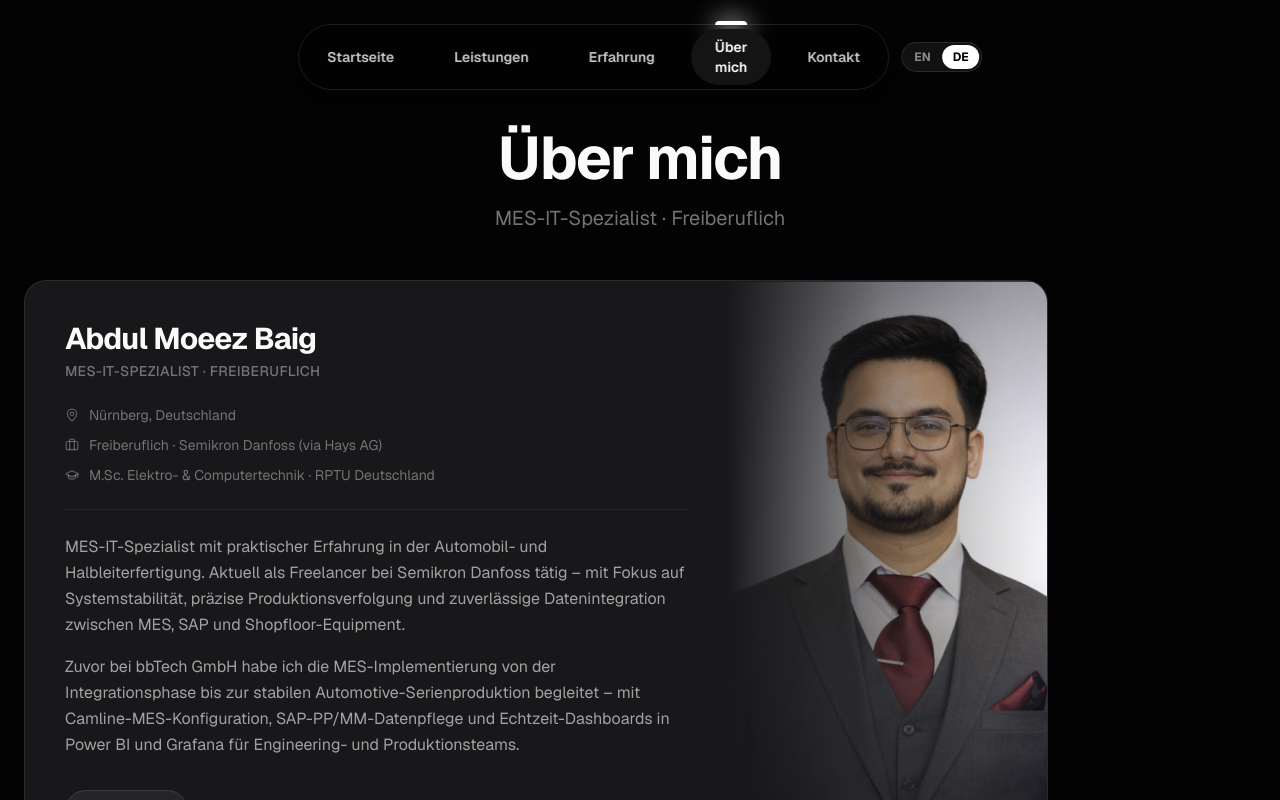
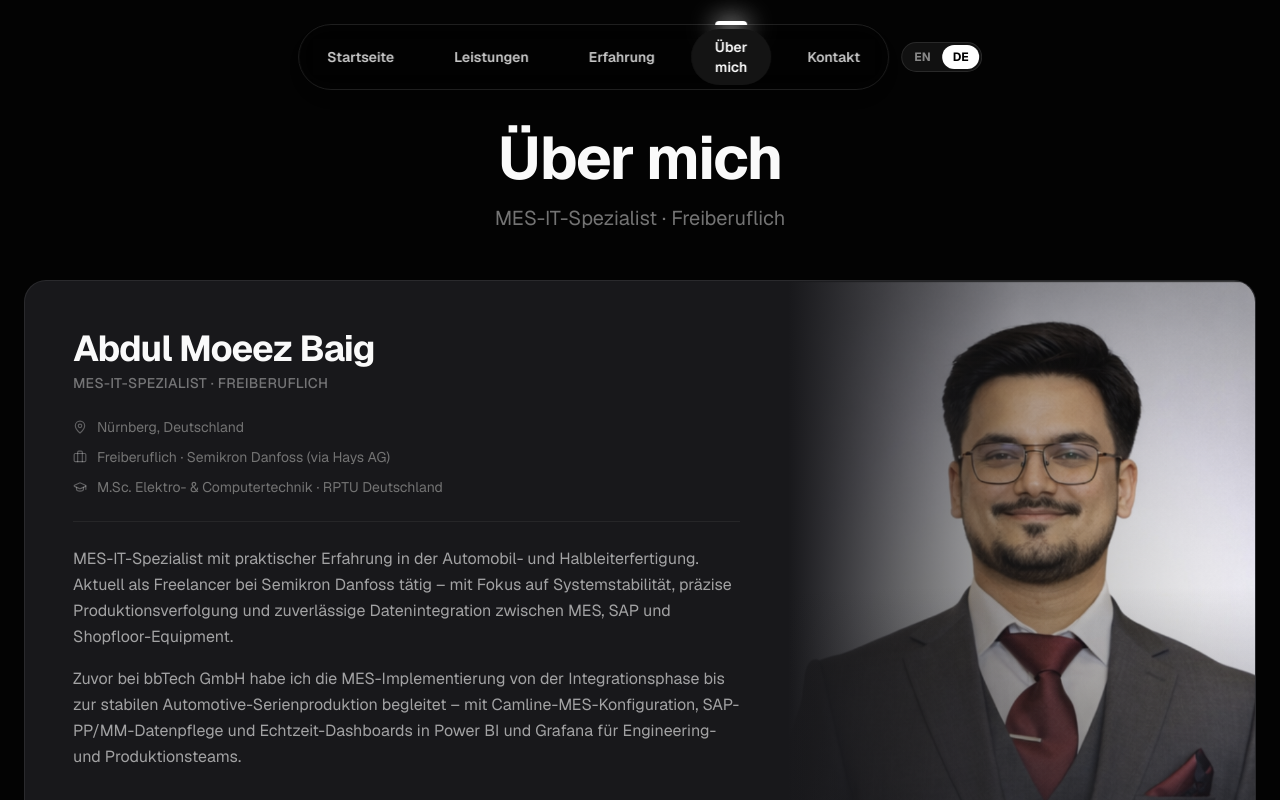
Before and after one commit to amoeezb-dot/mesautomations-website, a Next.js app: page /about in a window 1280 px wide. Shown: the top 800 px of the page. Built offline with nearby package versions, Linux system fonts and the light colour scheme.

Commit message:
About page: full-width card, wider photo panel

```diff
--- a/src/components/about/about-content.tsx
+++ b/src/components/about/about-content.tsx
@@ -33,17 +33,17 @@ export function AboutContent() {
         whileInView={{ opacity: 1, y: 0 }}
         viewport={{ once: true, amount: 0.2 }}
         transition={{ duration: 0.8, ease: [0.25, 0.4, 0.25, 1] as [number, number, number, number] }}
-        className="mt-8 md:mt-12 max-w-5xl"
+        className="mt-8 md:mt-12 w-full"
       >
         <div className="bg-zinc-900 border border-white/[0.08] rounded-2xl md:rounded-3xl overflow-hidden">
-          <div className="flex flex-col md:flex-row">
+          <div className="flex flex-col md:flex-row min-h-[420px]">
 
             {/* ── Left: Text content ── */}
-            <div className="flex-1 p-6 md:p-10 space-y-6">
+            <div className="flex-1 p-8 md:p-12 space-y-6">
 
               {/* Name + role */}
               <div>
-                <h2 className="text-2xl md:text-3xl font-bold text-foreground mb-1 tracking-tight">
+                <h2 className="text-3xl md:text-4xl font-bold text-foreground mb-1 tracking-tight">
                   Abdul Moeez Baig
                 </h2>
                 <p className="text-sm text-white/40 font-medium tracking-wide uppercase">
@@ -71,7 +71,7 @@ export function AboutContent() {
               <div className="border-t border-white/[0.06]" />
 
               {/* Bio */}
-              <div className="space-y-4">
+              <div className="space-y-4 max-w-2xl">
                 <p className="text-base text-white/60 leading-relaxed">{t.bio1[locale]}</p>
                 <p className="text-base text-white/60 leading-relaxed">{t.bio2[locale]}</p>
               </div>
@@ -91,7 +91,7 @@ export function AboutContent() {
             </div>
 
             {/* ── Right: Faded photo ── */}
-            <div className="relative hidden md:block w-72 lg:w-80 shrink-0">
+            <div className="relative hidden md:block w-[38%] shrink-0">
               <Image
                 src="/images/moeez.jpeg"
                 alt="Abdul Moeez Baig"
@@ -100,7 +100,7 @@ export function AboutContent() {
                 priority
               />
               {/* Fade from left so it blends into the card */}
-              <div className="absolute inset-0 bg-gradient-to-r from-zinc-900 via-zinc-900/40 to-transparent" />
+              <div className="absolute inset-0 bg-gradient-to-r from-zinc-900 via-zinc-900/30 to-transparent" />
               {/* Subtle bottom fade */}
               <div className="absolute inset-0 bg-gradient-to-t from-zinc-900/60 via-transparent to-transparent" />
             </div>
```
